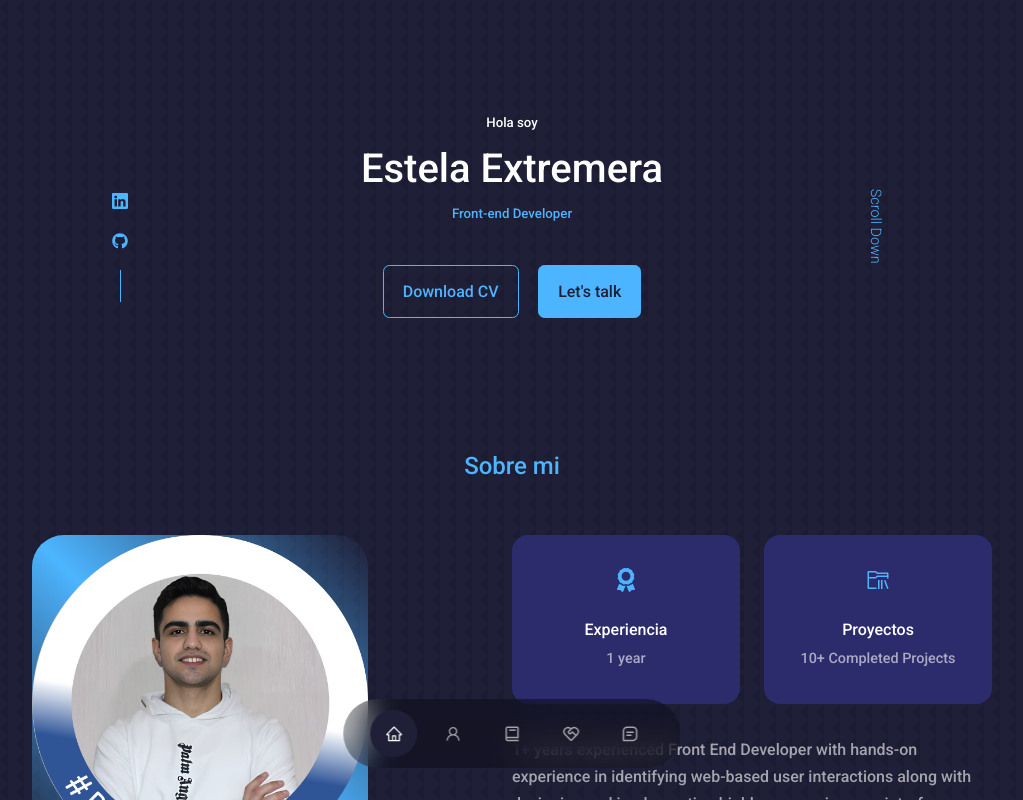
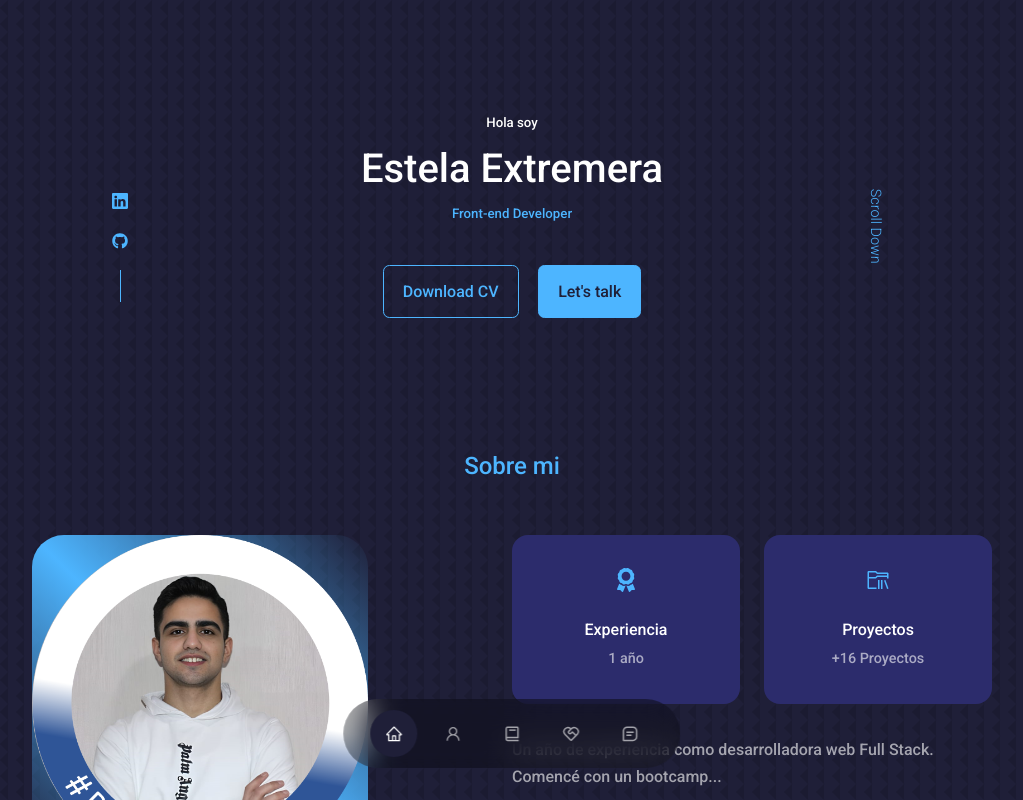
Before and after one commit to Estela-Ex/Mi-Portfolio, a React (Create React App) app: page / in a window 1280 px wide. Shown: the top 800 px of the page, without its empty margins (128-1151 px from the left). Built offline with nearby package versions, Linux system fonts and the light colour scheme.

Commit message:
upload intro change

```diff
--- a/src/components/intro/Intro.jsx
+++ b/src/components/intro/Intro.jsx
@@ -22,23 +22,16 @@ const Intro = () => {
             <article className="about__card">
               <FaAward className="about__icon" />
               <h5>Experiencia</h5>
-              <small>1 year</small>
+              <small>1 año</small>
             </article>
             <article className="about__card">
               <VscFolderLibrary className="about__icon" />
               <h5>Proyectos</h5>
-              <small>10+ Completed Projects</small>
+              <small>+16 Proyectos</small>
             </article>
           </div>
           <p>
-            1+ years experienced Front End Developer with hands-on experience in
-            identifying web-based user interactions along with designing and
-            implementing highly-responsive user interface components by
-            deploying React concepts. Proficient in translating designs and
-            wireframes into high-quality code, and writing application interface
-            code via JavaScript and React JS workflows. Adept at monitoring and
-            maintaining frontend performance and troubleshooting and debugging
-            the same to bolster overall performance.
+            Un año de experiencia como desarrolladora web Full Stack. Comencé con un bootcamp...
           </p>
           <a href="#contact" className="btn btn-primary">
             Let's Talk
```
